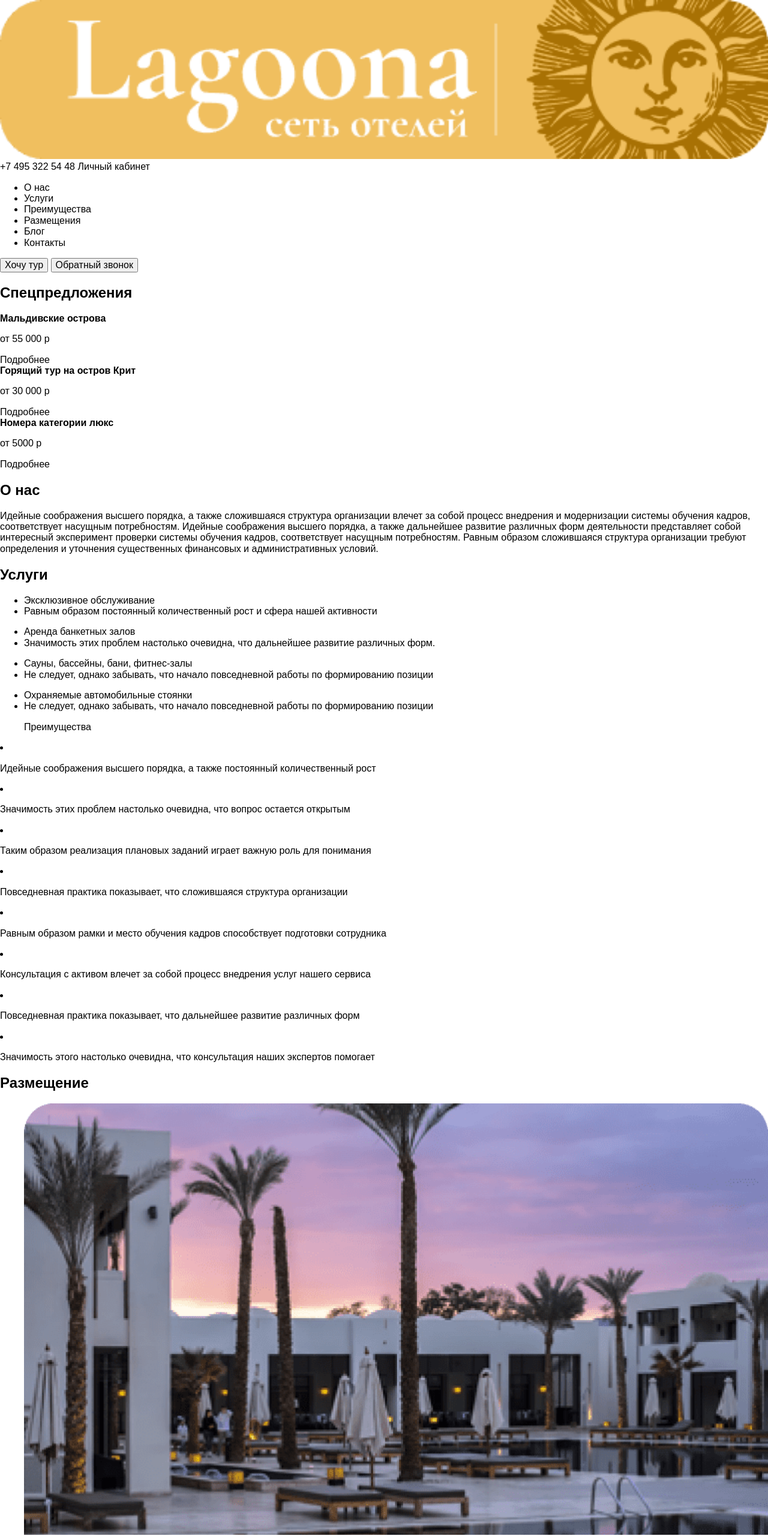
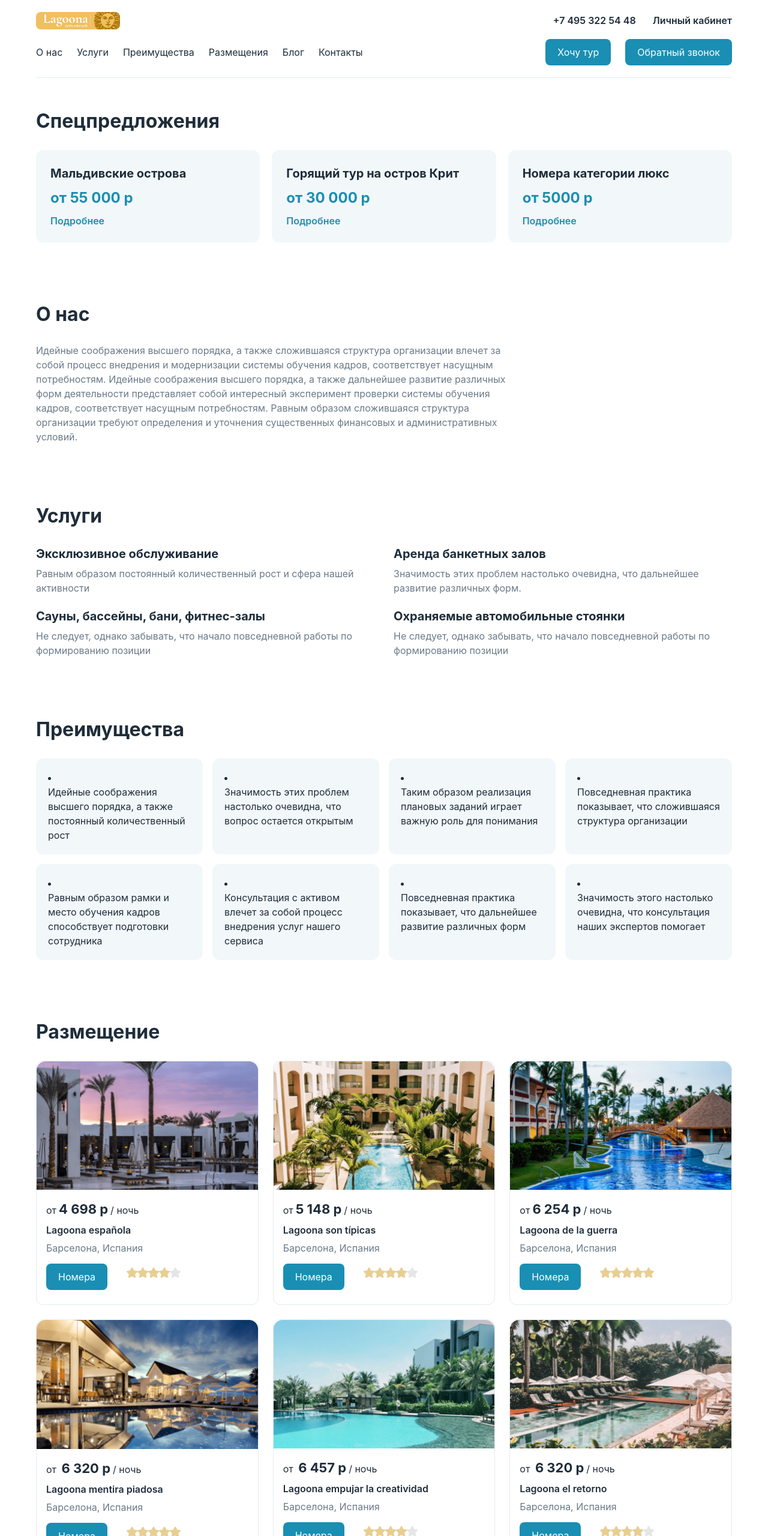
Before and after one commit to Bekzat0312/portfolio1, a plain HTML site: page index.html in a window 1280 px wide. Shown: the top 2560 px of the page at 60% size. Drawn offline with Linux system fonts and the light colour scheme.

Commit message:
Add full site styles
Co-Authored-By: Claude Sonnet 5.5 <noreply@anthropic.com>

```diff
--- a/assets/css/style.css
+++ b/assets/css/style.css
@@ -1,3 +1,11 @@
+:root{
+    --accent: #1a8fb3;
+    --accent-dark: #126e8a;
+    --text: #1f2d3a;
+    --muted: #6b7a88;
+    --bg-soft: #f2f7fa;
+    --radius: 12px;
+}
 html{
     box-sizing: border-box;
 }
@@ -11,8 +19,300 @@ a{
     text-decoration: none;
 }
 img{
-    min-width: 100%;
+    max-width: 100%;
+    height: auto;
 }
 body{
-    font-family: 'font', sans-serif;
+    font-family: -apple-system, BlinkMacSystemFont, 'Segoe UI', Roboto, Arial, sans-serif;
+    color: var(--text);
+    line-height: 1.5;
+    background: #fff;
 }
+.container{
+    max-width: 1200px;
+    margin: 0 auto;
+    padding: 0 20px;
+}
+h2{
+    font-size: 32px;
+    margin: 0 0 24px;
+}
+ul{
+    list-style: none;
+    margin: 0;
+    padding: 0;
+}
+button,
+input[type="submit"]{
+    font: inherit;
+    cursor: pointer;
+    border: 0;
+    border-radius: 8px;
+    padding: 10px 20px;
+    background: var(--accent);
+    color: #fff;
+    transition: background .2s;
+}
+button:hover,
+input[type="submit"]:hover{
+    background: var(--accent-dark);
+}
+button a{
+    color: inherit;
+}
+
+/* Шапка */
+.header-container{
+    display: flex;
+    flex-wrap: wrap;
+    align-items: center;
+    gap: 16px 28px;
+    padding: 20px 0;
+    border-bottom: 1px solid #e3ebf0;
+}
+.header-container > img{
+    width: 140px;
+    max-width: none;
+}
+.header-container > a{
+    font-weight: 600;
+}
+.header-container > a[href^="tel"]{
+    margin-left: auto;
+}
+.header-container nav{
+    flex-basis: 100%;
+    display: flex;
+    flex-wrap: wrap;
+    align-items: center;
+    gap: 12px 24px;
+}
+.header-container nav ul{
+    display: flex;
+    flex-wrap: wrap;
+    gap: 8px 24px;
+    margin-right: auto;
+}
+.header-container nav a:hover{
+    color: var(--accent);
+}
+
+main section{
+    padding: 48px 0;
+}
+
+/* Спецпредложения */
+.main-container{
+    display: grid;
+    grid-template-columns: repeat(3, 1fr);
+    gap: 20px;
+}
+.main-container h2{
+    grid-column: 1 / -1;
+    margin-bottom: 4px;
+}
+.first-second-block{
+    display: contents;
+}
+.main-container article{
+    background: var(--bg-soft);
+    border-radius: var(--radius);
+    padding: 24px;
+    display: flex;
+    flex-direction: column;
+    gap: 8px;
+}
+.main-container article strong{
+    font-size: 20px;
+}
+.main-container article p{
+    margin: 0;
+    font-size: 24px;
+    color: var(--accent);
+    font-weight: 700;
+}
+.main-container article a{
+    margin-top: auto;
+    color: var(--accent);
+    font-weight: 600;
+}
+
+/* О нас */
+.about-container p{
+    max-width: 800px;
+    margin: 0;
+    color: var(--muted);
+}
+
+/* Услуги */
+.services-container{
+    display: grid;
+    grid-template-columns: repeat(2, 1fr);
+    gap: 20px 32px;
+}
+.services-container h2{
+    grid-column: 1 / -1;
+    margin-bottom: 4px;
+}
+.services-container ul li:first-child{
+    font-size: 20px;
+    font-weight: 700;
+    margin-bottom: 6px;
+}
+.services-container ul li:first-child a:hover{
+    color: var(--accent);
+}
+.services-container ul li:last-child{
+    color: var(--muted);
+}
+
+/* Преимущества */
+.benefits{
+    display: grid;
+    grid-template-columns: repeat(4, 1fr);
+    gap: 16px;
+}
+.benefits > ul{
+    grid-column: 1 / -1;
+    font-size: 32px;
+    font-weight: 700;
+    margin-bottom: 8px;
+}
+.benefits li{
+    background: var(--bg-soft);
+    border-radius: var(--radius);
+    padding: 20px;
+}
+.benefits li p{
+    margin: 0;
+}
+
+/* Размещение */
+.numbers-container{
+    display: grid;
+    grid-template-columns: repeat(3, 1fr);
+    gap: 24px;
+}
+.numbers-container h2{
+    grid-column: 1 / -1;
+    margin-bottom: 0;
+}
+.numbers-container ul{
+    display: flex;
+    flex-wrap: wrap;
+    align-content: flex-start;
+    gap: 6px 0;
+    border: 1px solid #e3ebf0;
+    border-radius: var(--radius);
+    overflow: hidden;
+    padding-bottom: 16px;
+}
+.numbers-container ul > img:first-child{
+    width: 100%;
+    margin-bottom: 10px;
+}
+.numbers-container ul > li{
+    flex-basis: 100%;
+    padding: 0 16px;
+}
+.numbers-container ul > li strong{
+    font-size: 22px;
+    margin: 0 4px;
+}
+.numbers-container ul > li:nth-of-type(2){
+    font-weight: 600;
+}
+.numbers-container ul > li:nth-of-type(3){
+    color: var(--muted);
+}
+.numbers-container ul > button{
+    margin: 8px 16px;
+}
+.numbers-container ul > img:not(:first-child){
+    width: 18px;
+    height: 18px;
+    margin-top: 14px;
+}
+.numbers-container ul > img:nth-of-type(2){
+    margin-left: 16px;
+}
+.numbers-container ul:last-child{
+    align-items: center;
+    justify-content: center;
+    text-align: center;
+    border: 0;
+    background: var(--bg-soft);
+    position: relative;
+}
+.numbers-container ul:last-child > li{
+    position: absolute;
+    left: 0;
+    right: 0;
+    bottom: 24px;
+    text-align: center;
+    font-weight: 700;
+    color: #fff;
+}
+.numbers-container ul:last-child > img{
+    margin: 0;
+}
+
+/* Форма (закомментирована в HTML) */
+.form-container form{
+    display: flex;
+    flex-wrap: wrap;
+    gap: 16px;
+    align-items: flex-end;
+}
+.form-container p{
+    margin: 0;
+}
+.form-container select,
+.form-container input[type="date"]{
+    font: inherit;
+    padding: 8px 12px;
+    border: 1px solid #cfdbe3;
+    border-radius: 8px;
+}
+
+/* Контакты и подвал (закомментированы в HTML) */
+.contacts-container a{
+    display: block;
+    margin-bottom: 8px;
+}
+.footer-container{
+    background: #12232e;
+    color: #cfdbe3;
+}
+.footer-container footer{
+    display: flex;
+    justify-content: space-between;
+    gap: 24px;
+    flex-wrap: wrap;
+    padding: 32px 20px;
+}
+
+/* Адаптив */
+@media (max-width: 900px){
+    .main-container,
+    .numbers-container{
+        grid-template-columns: repeat(2, 1fr);
+    }
+    .benefits{
+        grid-template-columns: repeat(2, 1fr);
+    }
+}
+@media (max-width: 600px){
+    h2{
+        font-size: 26px;
+    }
+    .main-container,
+    .numbers-container,
+    .services-container,
+    .benefits{
+        grid-template-columns: 1fr;
+    }
+    .header-container > a[href^="tel"]{
+        margin-left: 0;
+    }
+}
```
